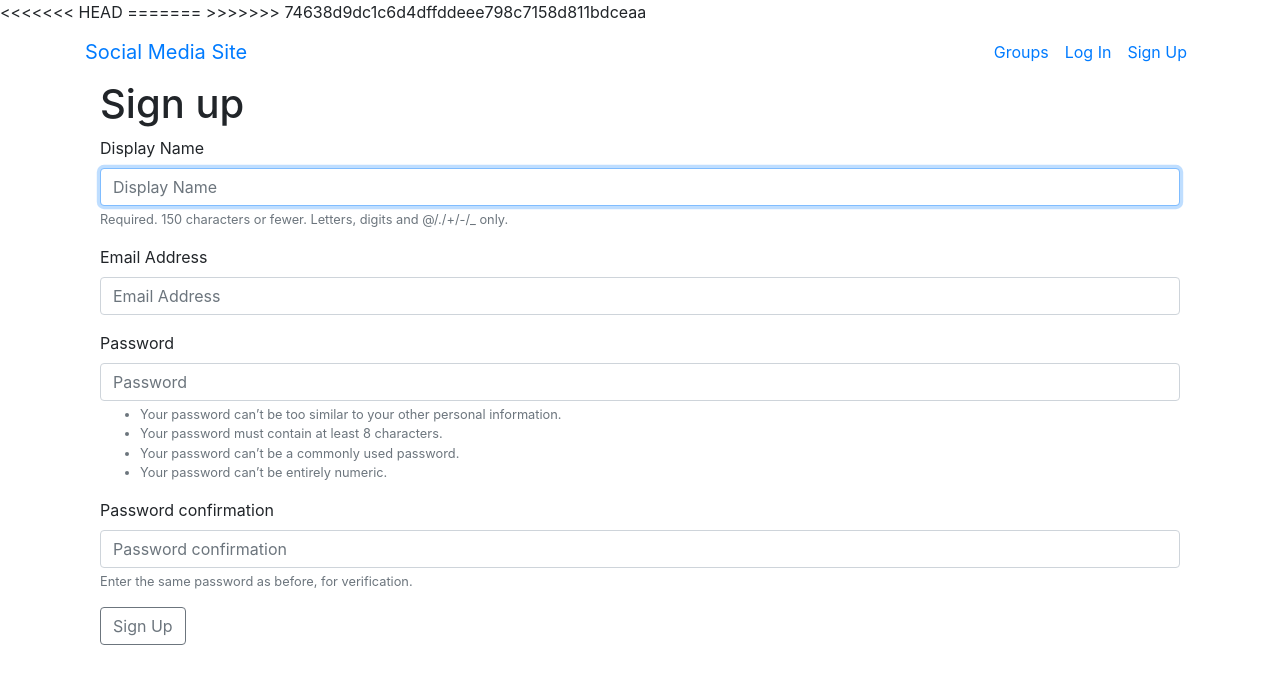
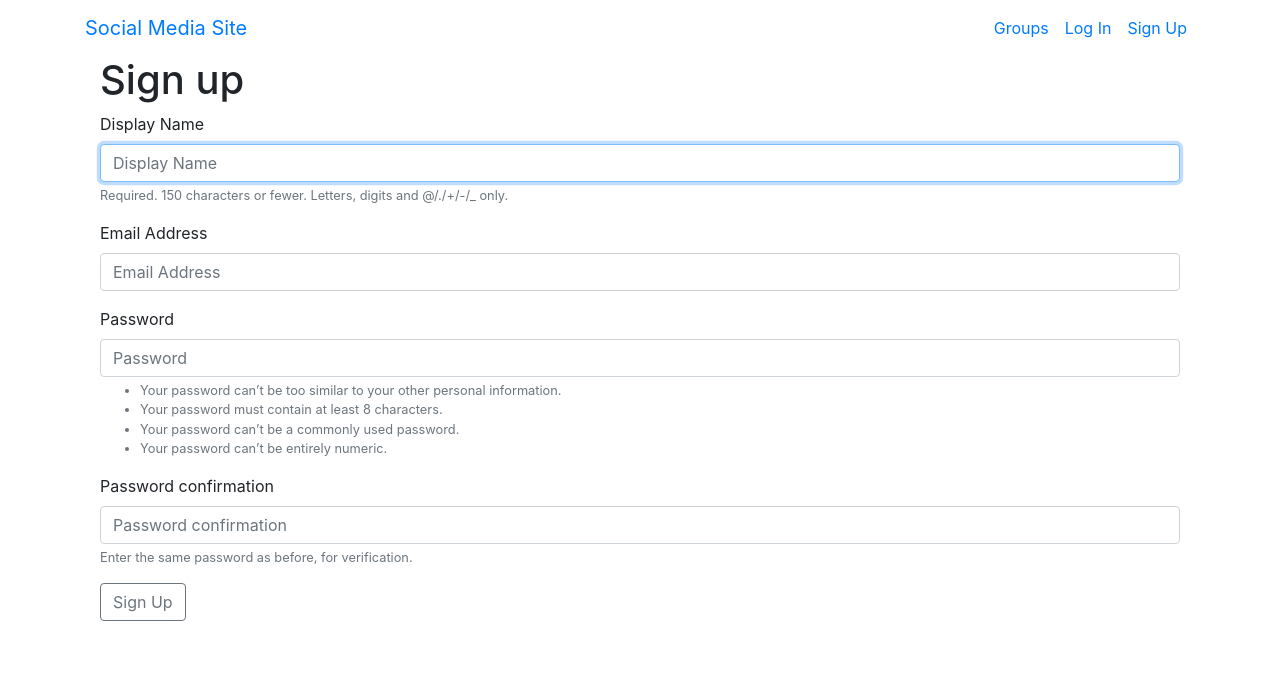
Before and after one commit to sbrina-h/django-social-media-site, a Django app: page /accounts/signup/ in a window 1280 px wide. Shown: the top 684 px of the page. Run offline with Django 3.2, Linux system fonts and the light colour scheme; some libraries are stand-ins or nearby versions.

Commit message:
Update base.html

```diff
--- a/templates/base.html
+++ b/templates/base.html
@@ -3,11 +3,8 @@
 <html lang="en" dir="ltr">
   <head>
     <meta charset="utf-8">
-<<<<<<< HEAD
     <title>SMS</title>
-=======
-    <title>Social Media Site</title>
->>>>>>> 74638d9dc1c6d4dffddeee798c7158d811bdceaa
+
 
     <link rel="stylesheet" href="https://stackpath.bootstrapcdn.com/bootstrap/4.3.1/css/bootstrap.min.css" integrity="sha384-ggOyR0iXCbMQv3Xipma34MD+dH/1fQ784/j6cY/iJTQUOhcWr7x9JvoRxT2MZw1T" crossorigin="anonymous">
     <link href="https://maxcdn.bootstrapcdn.com/font-awesome/4.7.0/css/font-awesome.min.css" rel="stylesheet"><link href="https://maxcdn.bootstrapcdn.com/font-awesome/4.7.0/css/font-awesome.min.css" rel="stylesheet">
```
